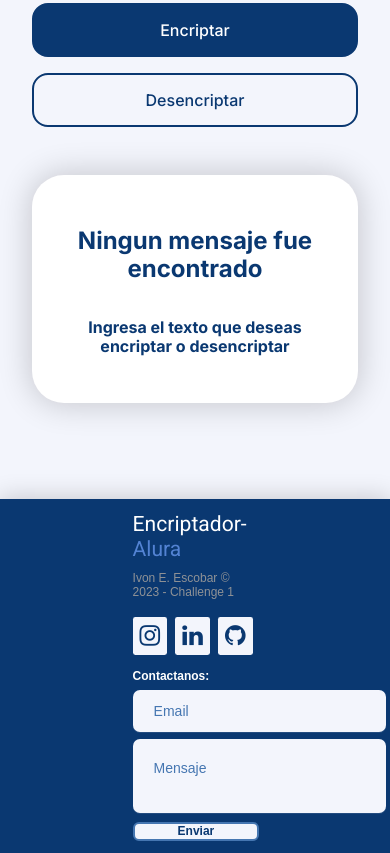
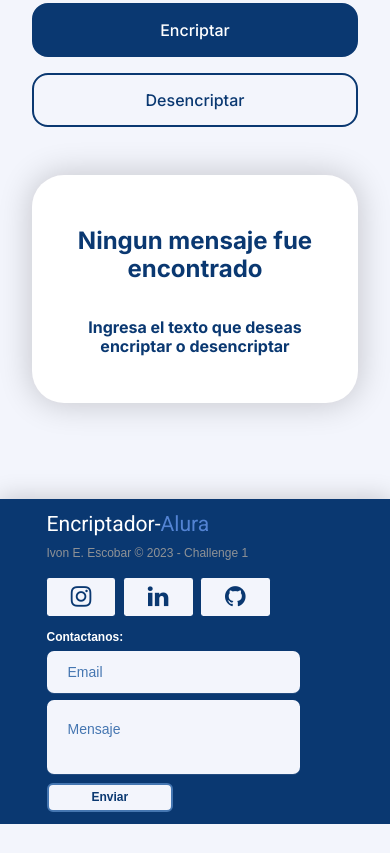
Before and after one commit to IvonEsc/Encriptador, a plain HTML site: page index.html in a window 390 px wide. Shown: the part 311-1164 px from the top of the page. After the commit the page ends 1135 px from the top, so only its background shows below. Drawn offline with Linux system fonts and the light colour scheme.

Commit message:
Cellphone

```diff
--- a/style.css
+++ b/style.css
@@ -322,6 +322,7 @@ section {
     width: 50%;
     border-radius: 0.5em;
     border: none;
+    padding: 0.5em;
     border: 2px solid #4576b1;
     transition: border-color 250ms, background-color 250ms;
 }
@@ -518,9 +519,9 @@ section {
         margin-top: 6vh;
 	}
     .footer-distributed .footer-left,
-	.footer-distributed .footer-right{
+    .footer-distributed .footer-right{
 		float: none;
-		max-width: 32vw;
+		max-width: 90%;
 		margin: 0 auto;
 	}
 
```
